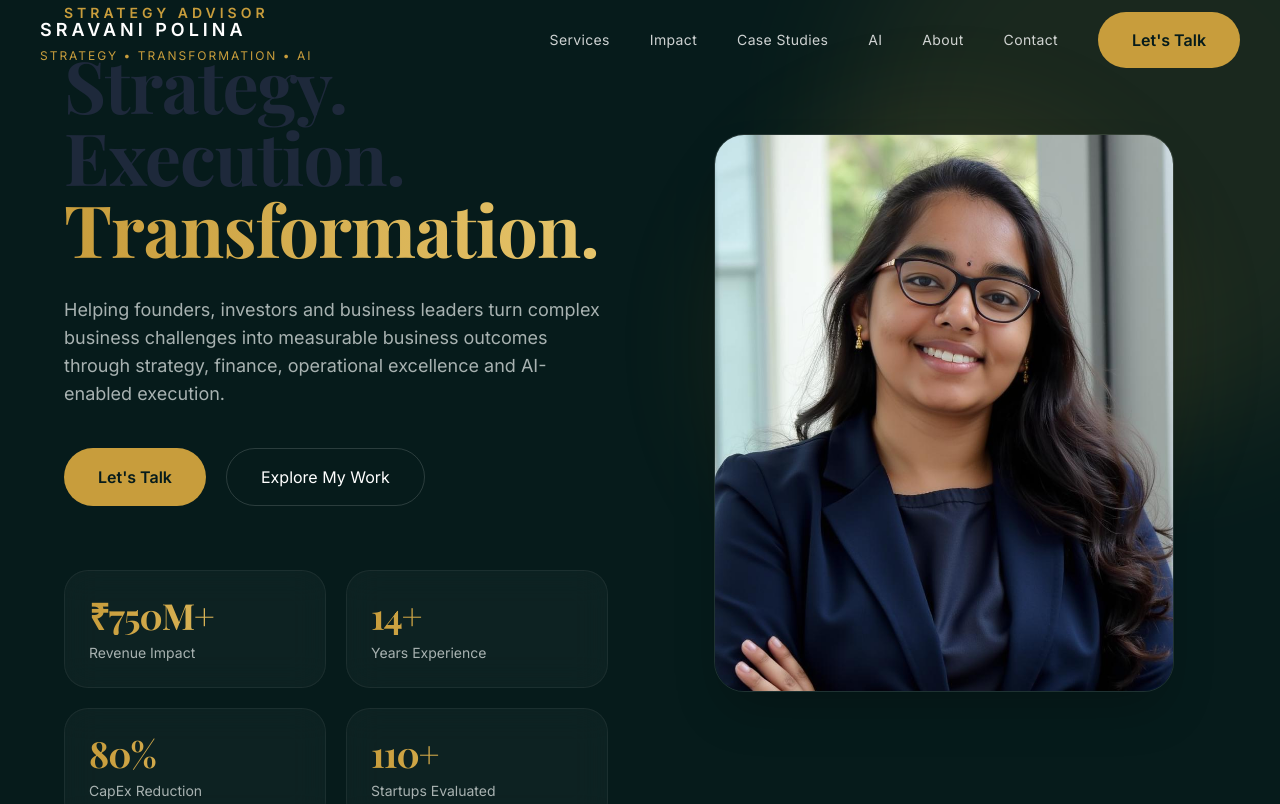
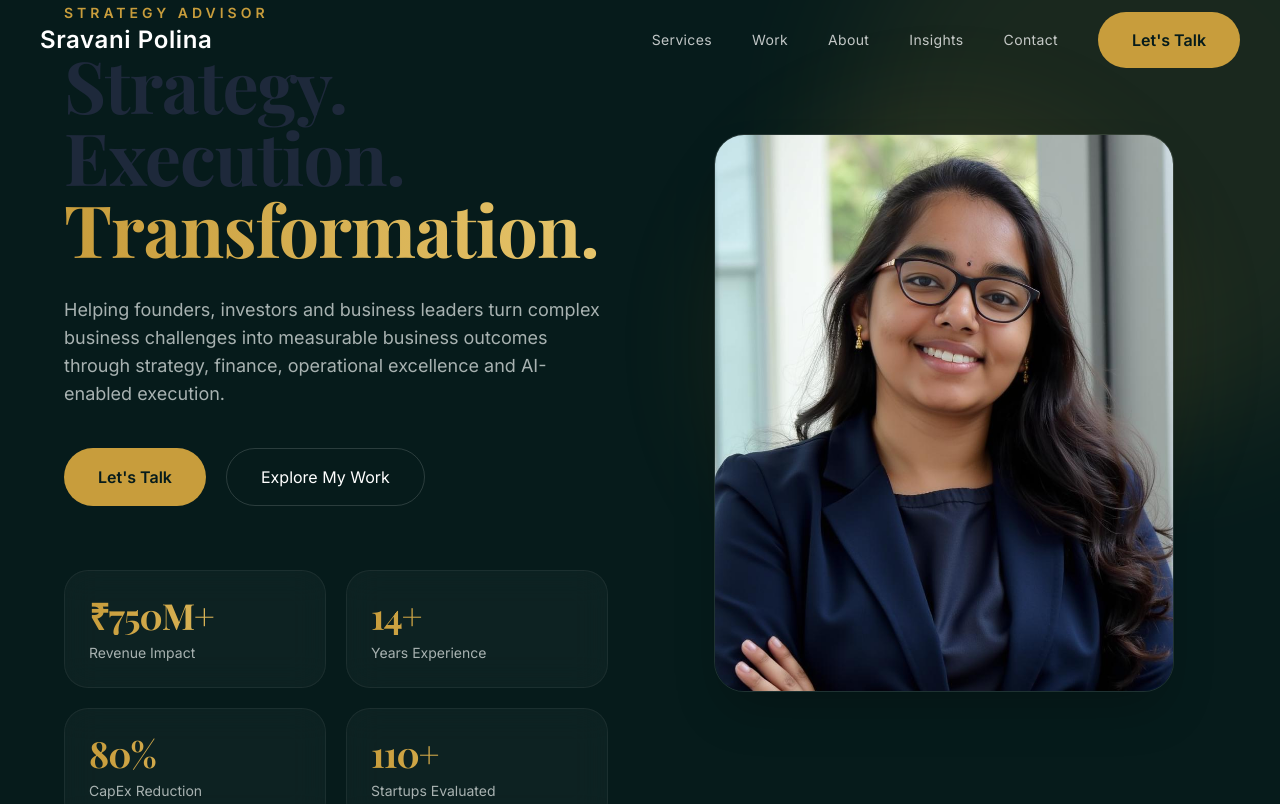
Before and after one commit to SravaniPolina/sravani-portfolio-frontend, a React (Create React App) app: page / in a window 1280 px wide. Shown: the top 804 px of the page. Built offline with nearby package versions, Linux system fonts and the light colour scheme.

Commit message:
Update NavBar.js

```diff
--- a/src/components/NavBar.js
+++ b/src/components/NavBar.js
@@ -2,24 +2,23 @@ import React, { useEffect, useState } from "react";
 
 export default function NavBar() {
   const [scrolled, setScrolled] = useState(false);
-  const [mobileOpen, setMobileOpen] = useState(false);
+  const [mobileMenu, setMobileMenu] = useState(false);
 
   useEffect(() => {
-    const onScroll = () => {
-      setScrolled(window.scrollY > 40);
+    const handleScroll = () => {
+      setScrolled(window.scrollY > 30);
     };
 
-    window.addEventListener("scroll", onScroll);
+    window.addEventListener("scroll", handleScroll);
 
-    return () => window.removeEventListener("scroll", onScroll);
+    return () => window.removeEventListener("scroll", handleScroll);
   }, []);
 
-  const links = [
+  const navItems = [
     { label: "Services", href: "#services" },
-    { label: "Impact", href: "#impact" },
-    { label: "Case Studies", href: "#projects" },
-    { label: "AI", href: "#ai" },
+    { label: "Work", href: "#projects" },
     { label: "About", href: "#about" },
+    { label: "Insights", href: "#insights" },
     { label: "Contact", href: "#contact" },
   ];
 
@@ -28,36 +27,30 @@ export default function NavBar() {
       <nav
         className={`fixed top-0 left-0 w-full z-50 transition-all duration-500 ${
           scrolled
-            ? "bg-[#061B1B]/85 backdrop-blur-xl border-b border-white/10"
+            ? "backdrop-blur-xl bg-[#061B1B]/75 border-b border-white/10"
             : "bg-transparent"
         }`}
       >
-        <div className="max-w-7xl mx-auto px-6 lg:px-10 h-20 flex items-center justify-between">
+        <div className="max-w-7xl mx-auto h-20 flex items-center justify-between px-6 lg:px-10">
 
           {/* Logo */}
 
           <a
             href="/"
-            className="text-white leading-tight"
+            className="text-white text-xl lg:text-2xl font-semibold tracking-wide hover:text-[var(--gold)] transition"
           >
-            <div className="font-semibold tracking-[4px] text-lg">
-              SRAVANI POLINA
-            </div>
-
-            <div className="text-xs text-[var(--gold)] tracking-[2px] uppercase mt-1">
-              Strategy • Transformation • AI
-            </div>
+            Sravani Polina
           </a>
 
-          {/* Desktop */}
+          {/* Desktop Menu */}
 
           <div className="hidden lg:flex items-center gap-10">
 
-            {links.map((item) => (
+            {navItems.map((item) => (
               <a
                 key={item.label}
                 href={item.href}
-                className="text-sm tracking-wide text-white/80 hover:text-[var(--gold)] transition"
+                className="text-white/75 hover:text-white transition duration-300 text-sm tracking-wide"
               >
                 {item.label}
               </a>
@@ -77,27 +70,28 @@ export default function NavBar() {
           {/* Mobile Button */}
 
           <button
-            onClick={() => setMobileOpen(!mobileOpen)}
             className="lg:hidden text-white text-3xl"
+            onClick={() => setMobileMenu(!mobileMenu)}
           >
             ☰
           </button>
+
         </div>
       </nav>
 
       {/* Mobile Menu */}
 
-      {mobileOpen && (
+      {mobileMenu && (
         <div className="fixed top-20 left-0 w-full bg-[#061B1B] border-t border-white/10 z-40 lg:hidden">
 
-          <div className="flex flex-col p-6 gap-6">
+          <div className="flex flex-col px-6 py-8 gap-6">
 
-            {links.map((item) => (
+            {navItems.map((item) => (
               <a
                 key={item.label}
                 href={item.href}
-                className="text-white/90"
-                onClick={() => setMobileOpen(false)}
+                className="text-white/90 text-lg"
+                onClick={() => setMobileMenu(false)}
               >
                 {item.label}
               </a>
@@ -108,11 +102,13 @@ export default function NavBar() {
               target="_blank"
               rel="noopener noreferrer"
               className="primary-btn text-center"
+              onClick={() => setMobileMenu(false)}
             >
               Let's Talk
             </a>
 
           </div>
+
         </div>
       )}
     </>
```
